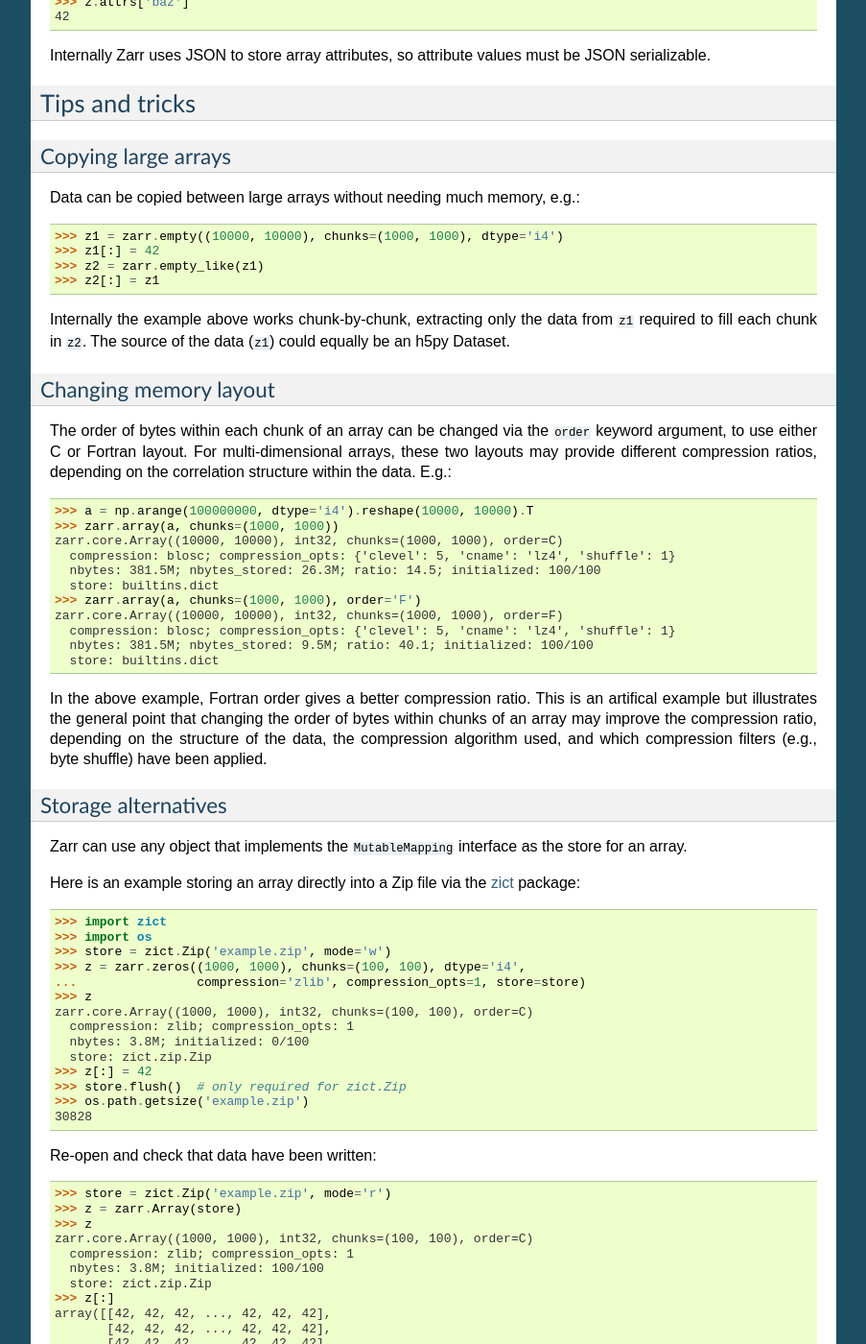
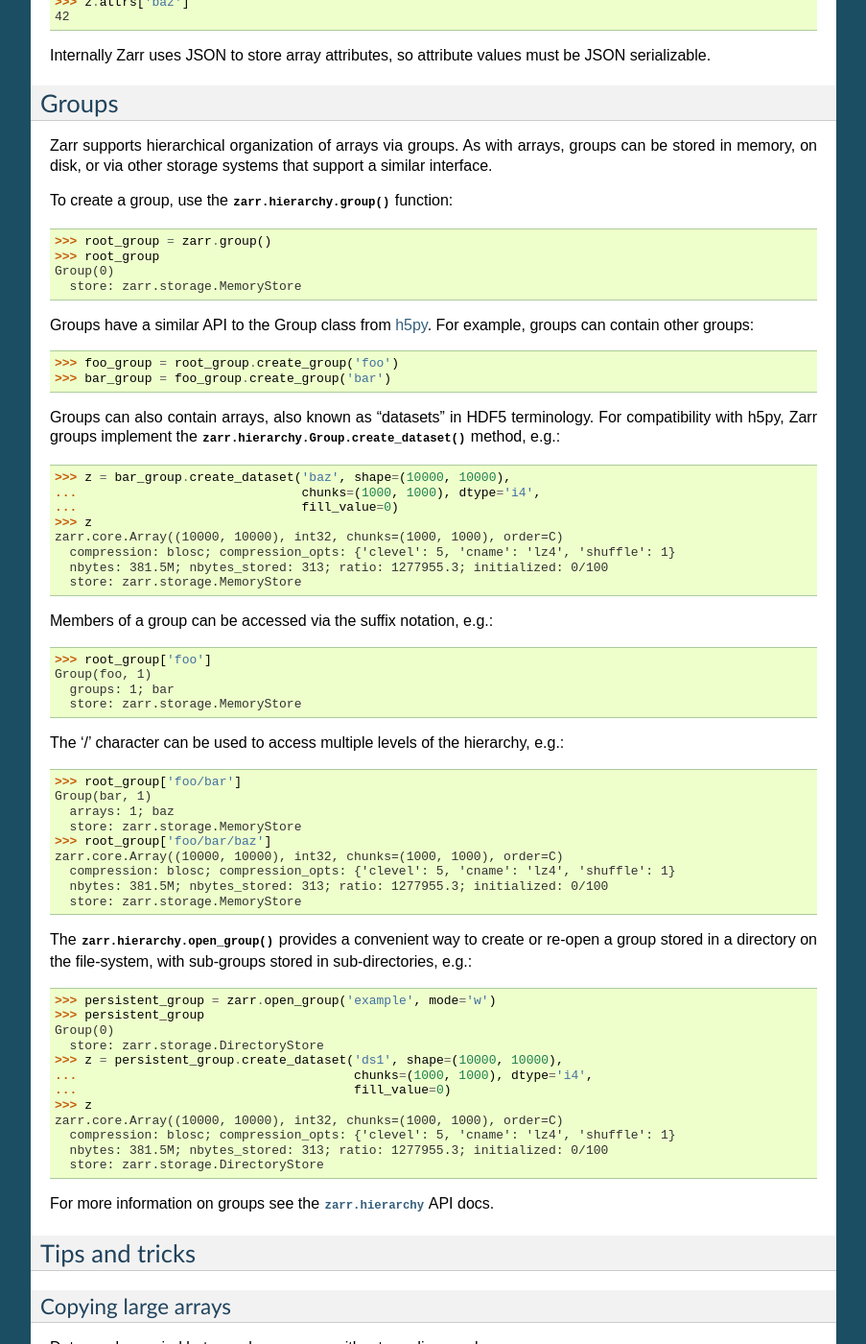
Before and after one commit to enthusiastdev121/zarr-python, a Sphinx documentation site: the page built from docs/tutorial.rst, in a window 1280 px wide and 1400 px high, scrolled down 4890 px. Shown: the whole window at 96% size, without its empty margins (198-1101 px from the left). Built offline with Sphinx 7.4.7, drawn with Linux system fonts in a browser that asks for light colours; the version number could not be read and is left out.

Commit message:
initial docs on groups

```diff
--- a/docs/api.rst
+++ b/docs/api.rst
@@ -6,6 +6,7 @@ API reference
 
     api/creation
     api/core
+    api/hierarchy
     api/storage
     api/compressors
     api/sync
--- a/docs/tutorial.rst
+++ b/docs/tutorial.rst
@@ -321,6 +321,80 @@ for associating an array with application-specific metadata. For example::
 Internally Zarr uses JSON to store array attributes, so attribute values
 must be JSON serializable.
 
+.. _tutorial_groups:
+
+Groups
+------
+
+Zarr supports hierarchical organization of arrays via groups. As with arrays,
+groups can be stored in memory, on disk, or via other storage systems that
+support a similar interface.
+
+To create a group, use the :func:`zarr.hierarchy.group` function::
+
+    >>> root_group = zarr.group()
+    >>> root_group
+    Group(0)
+      store: zarr.storage.MemoryStore
+
+Groups have a similar API to the Group class from `h5py <http://TODO>`_.
+For example, groups can contain other groups::
+
+    >>> foo_group = root_group.create_group('foo')
+    >>> bar_group = foo_group.create_group('bar')
+
+Groups can also contain arrays, also known as "datasets" in HDF5 terminology.
+For compatibility with h5py, Zarr groups implement the
+:func:`zarr.hierarchy.Group.create_dataset` method, e.g.::
+
+    >>> z = bar_group.create_dataset('baz', shape=(10000, 10000),
+    ...                              chunks=(1000, 1000), dtype='i4',
+    ...                              fill_value=0)
+    >>> z
+    zarr.core.Array((10000, 10000), int32, chunks=(1000, 1000), order=C)
+      compression: blosc; compression_opts: {'clevel': 5, 'cname': 'lz4', 'shuffle': 1}
+      nbytes: 381.5M; nbytes_stored: 313; ratio: 1277955.3; initialized: 0/100
+      store: zarr.storage.MemoryStore
+
+Members of a group can be accessed via the suffix notation, e.g.::
+
+    >>> root_group['foo']
+    Group(foo, 1)
+      groups: 1; bar
+      store: zarr.storage.MemoryStore
+
+The '/' character can be used to access multiple levels of the hierarchy,
+e.g.::
+
+    >>> root_group['foo/bar']
+    Group(bar, 1)
+      arrays: 1; baz
+      store: zarr.storage.MemoryStore
+    >>> root_group['foo/bar/baz']
+    zarr.core.Array((10000, 10000), int32, chunks=(1000, 1000), order=C)
+      compression: blosc; compression_opts: {'clevel': 5, 'cname': 'lz4', 'shuffle': 1}
+      nbytes: 381.5M; nbytes_stored: 313; ratio: 1277955.3; initialized: 0/100
+      store: zarr.storage.MemoryStore
+
+The :func:`zarr.hierarchy.open_group` provides a convenient way to create or
+re-open a group stored in a directory on the file-system, with sub-groups
+stored in sub-directories, e.g.::
+
+    >>> persistent_group = zarr.open_group('example', mode='w')
+    >>> persistent_group
+    Group(0)
+      store: zarr.storage.DirectoryStore
+    >>> z = persistent_group.create_dataset('ds1', shape=(10000, 10000),
+    ...                                     chunks=(1000, 1000), dtype='i4',
+    ...                                     fill_value=0)
+    >>> z
+    zarr.core.Array((10000, 10000), int32, chunks=(1000, 1000), order=C)
+      compression: blosc; compression_opts: {'clevel': 5, 'cname': 'lz4', 'shuffle': 1}
+      nbytes: 381.5M; nbytes_stored: 313; ratio: 1277955.3; initialized: 0/100
+      store: zarr.storage.DirectoryStore
+
+For more information on groups see the :mod:`zarr.hierarchy` API docs.
+
 .. _tutorial_tips:
 
 Tips and tricks
```
Also changed, not shown: docs/api/hierarchy.rst (added, +14 -0 lines), 3 other files.
